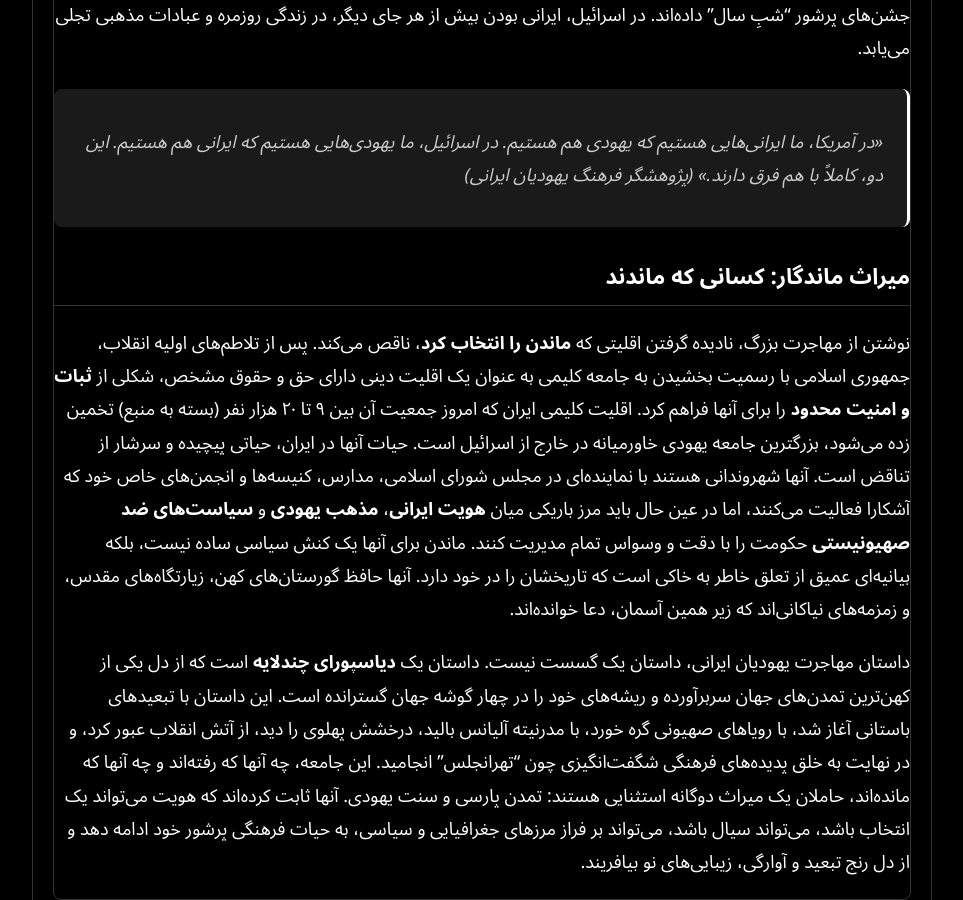
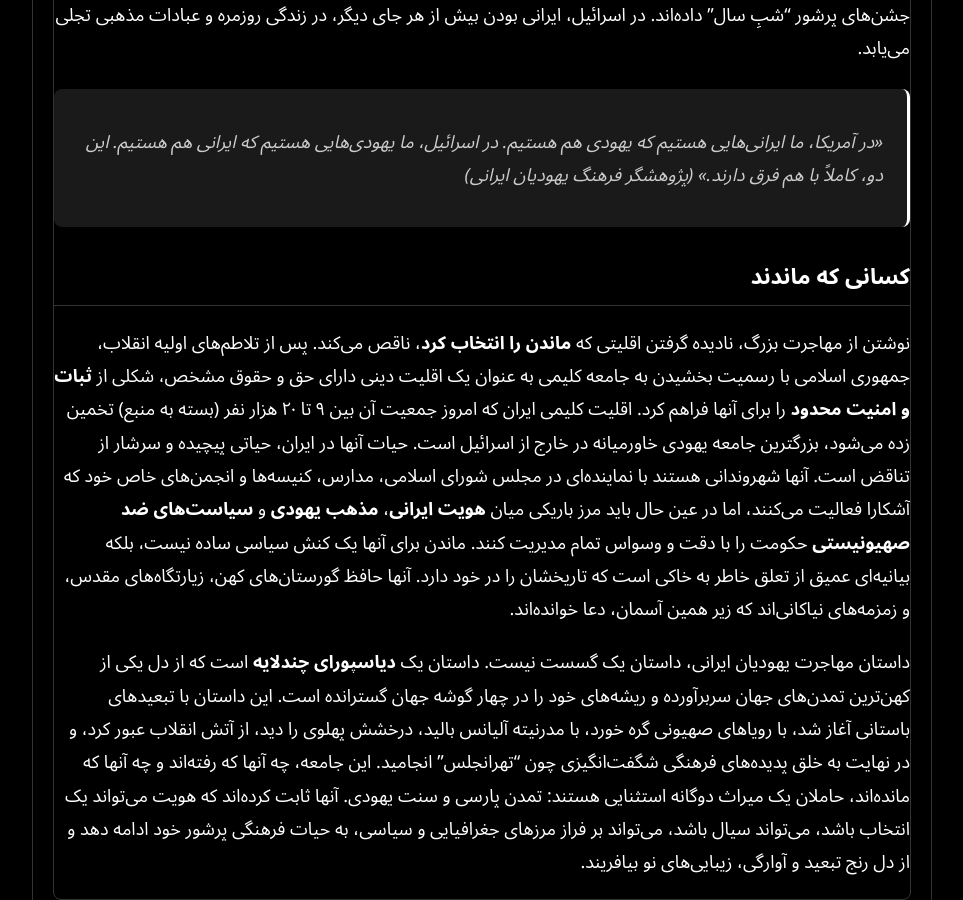
Before and after one commit to darkblog/darkblog.github.io, a Jekyll site: the page built from _posts/2026-5-4-131.md, in a window 1280 px wide and 900 px high, scrolled down 5162 px. Shown: the whole window, without its empty margins (158-1121 px from the left). Built offline with Jekyll 4.4.1, drawn with Linux system fonts in a browser that asks for light colours.

Commit message:
Update 2026-5-4-131.md

```diff
--- a/_posts/2026-5-4-131.md
+++ b/_posts/2026-5-4-131.md
@@ -70,7 +70,7 @@ title: "مهاجرت یهودیان ایرانی: روایتی از تبعید،
 
 > «در آمریکا، ما ایرانی‌هایی هستیم که یهودی هم هستیم. در اسرائیل، ما یهودی‌هایی هستیم که ایرانی هم هستیم. این دو، کاملاً با هم فرق دارند.» (پژوهشگر فرهنگ یهودیان ایرانی)
 
-## میراث ماندگار: کسانی که ماندند
+## کسانی که ماندند
 
 نوشتن از مهاجرت بزرگ، نادیده گرفتن اقلیتی که **ماندن را انتخاب کرد**، ناقص می‌کند. پس از تلاطم‌های اولیه انقلاب، جمهوری اسلامی با رسمیت بخشیدن به جامعه کلیمی به عنوان یک اقلیت دینی دارای حق و حقوق مشخص، شکلی از **ثبات و امنیت محدود** را برای آنها فراهم کرد. اقلیت کلیمی ایران که امروز جمعیت آن بین ۹ تا ۲۰ هزار نفر (بسته به منبع) تخمین زده می‌شود، بزرگترین جامعه یهودی خاورمیانه در خارج از اسرائیل است. حیات آنها در ایران، حیاتی پیچیده و سرشار از تناقض است. آنها شهروندانی هستند با نماینده‌ای در مجلس شورای اسلامی، مدارس، کنیسه‌ها و انجمن‌های خاص خود که آشکارا فعالیت می‌کنند، اما در عین حال باید مرز باریکی میان **هویت ایرانی**، **مذهب یهودی** و **سیاست‌های ضد صهیونیستی** حکومت را با دقت و وسواس تمام مدیریت کنند. ماندن برای آنها یک کنش سیاسی ساده نیست، بلکه بیانیه‌ای عمیق از تعلق خاطر به خاکی است که تاریخشان را در خود دارد. آنها حافظ گورستان‌های کهن، زیارتگاه‌های مقدس، و زمزمه‌های نیاکانی‌اند که زیر همین آسمان، دعا خوانده‌اند.
 
```
